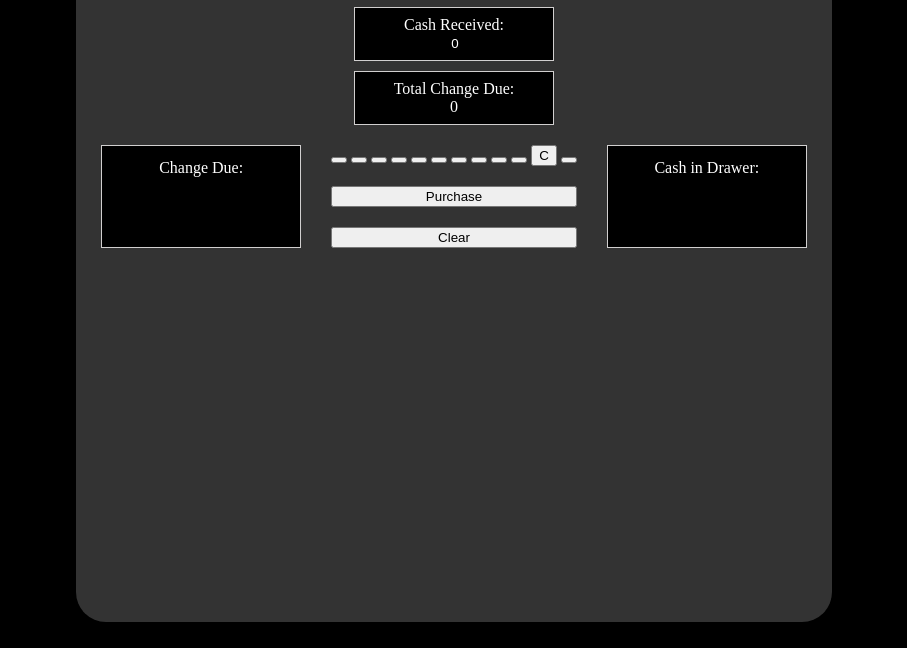
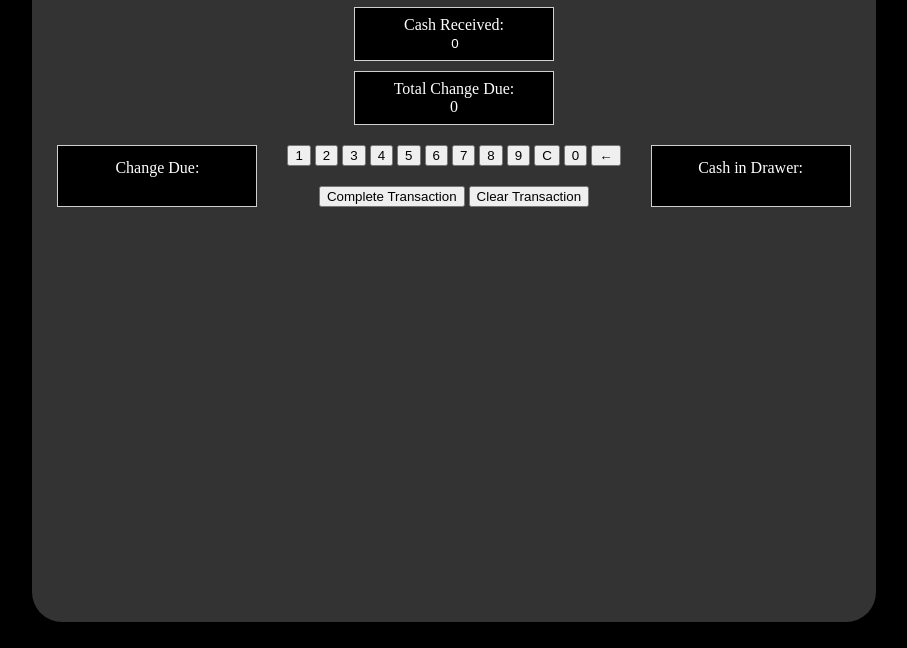
Before and after one commit to Rjack00/Cash_Register, a website with bundled scripts: page index.html in a window 1280 px wide. Shown: the part 152-800 px from the top of the page, without its empty margins (186-1093 px from the left). Built offline with nearby package versions, Linux system fonts and the light colour scheme.

Commit message:
index.html updated
added div for purchase and clear button styling

```diff
--- a/index.html
+++ b/index.html
@@ -31,21 +31,23 @@
             </div>
             <div class="btn-section">
                 <div id="keypad" class="buttons">
-                    <button class="key" onclick="pressKey('1')"></button>
-                    <button class="key" onclick="pressKey('2')"></button>
-                    <button class="key" onclick="pressKey('3')"></button>
-                    <button class="key" onclick="pressKey('4')"></button>
-                    <button class="key" onclick="pressKey('5')"></button>
-                    <button class="key" onclick="pressKey('6')"></button>
-                    <button class="key" onclick="pressKey('7')"></button>
-                    <button class="key" onclick="pressKey('8')"></button>
-                    <button class="key" onclick="pressKey('9')"></button>
-                    <button class="key" onclick="pressKey('0')"></button>
+                    <button class="key" onclick="pressKey('1')">1</button>
+                    <button class="key" onclick="pressKey('2')">2</button>
+                    <button class="key" onclick="pressKey('3')">3</button>
+                    <button class="key" onclick="pressKey('4')">4</button>
+                    <button class="key" onclick="pressKey('5')">5</button>
+                    <button class="key" onclick="pressKey('6')">6</button>
+                    <button class="key" onclick="pressKey('7')">7</button>
+                    <button class="key" onclick="pressKey('8')">8</button>
+                    <button class="key" onclick="pressKey('9')">9</button>
                     <button class="key" onclick="clearDisplay()">C</button>
-                    <button class="key" onclick="backspace()"></button>
+                    <button class="key" onclick="pressKey('0')">0</button>
+                    <button class="key" onclick="backspace()">←</button>
                 </div>
-                <button id="purchase-btn">Purchase</button>
-                <button id="clear-btn">Clear</button>
+                <div class="purchase-clear-section">
+                    <button id="purchase-btn" class="purchase-clear-btn">Complete Transaction</button>
+                    <button id="clear-btn" class="purchase-clear-btn">Clear Transaction</button>
+                </div>
             </div>
             <div class="cid-section elem-background cashier-elem-background">
                 <div id="cash-in-drawer">
```
